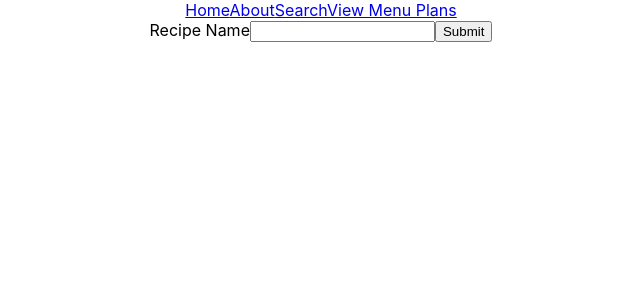
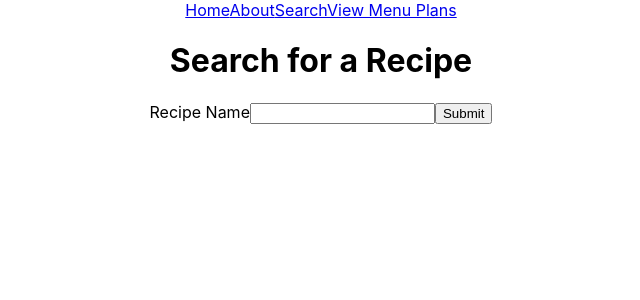
Before and after one commit to dwinniford/nutrition-tracker, a React (Create React App) app: page /search in a window 1280 px wide. Shown: the top 300 px of the page, without its empty margins (319-959 px from the left). Built offline with nearby package versions, Linux system fonts and the light colour scheme.

Commit message:
search form handles submit with console log

```diff
--- a/src/components/SearchForm.js
+++ b/src/components/SearchForm.js
@@ -12,14 +12,20 @@ export default class SearchForm extends Component {
         this.setState({text: event.target.value})
     }
 
+    handleSubmit = (event) => {
+        event.preventDefault()
+        console.log("submitting with text:", this.state.text )
+        this.setState({text: ''})
+    }
+
     render() {
         return (
             <div>
-                <form>
+                <form onSubmit={this.handleSubmit}>
+                    <h1>Search for a Recipe</h1>
                     <label>Recipe Name</label>
                     <input type="text" onChange={this.handleChange} value={this.state.text}/>
                     <input type="Submit" />
-                    {this.state.text}
                 </form>
             </div>
         )
```
